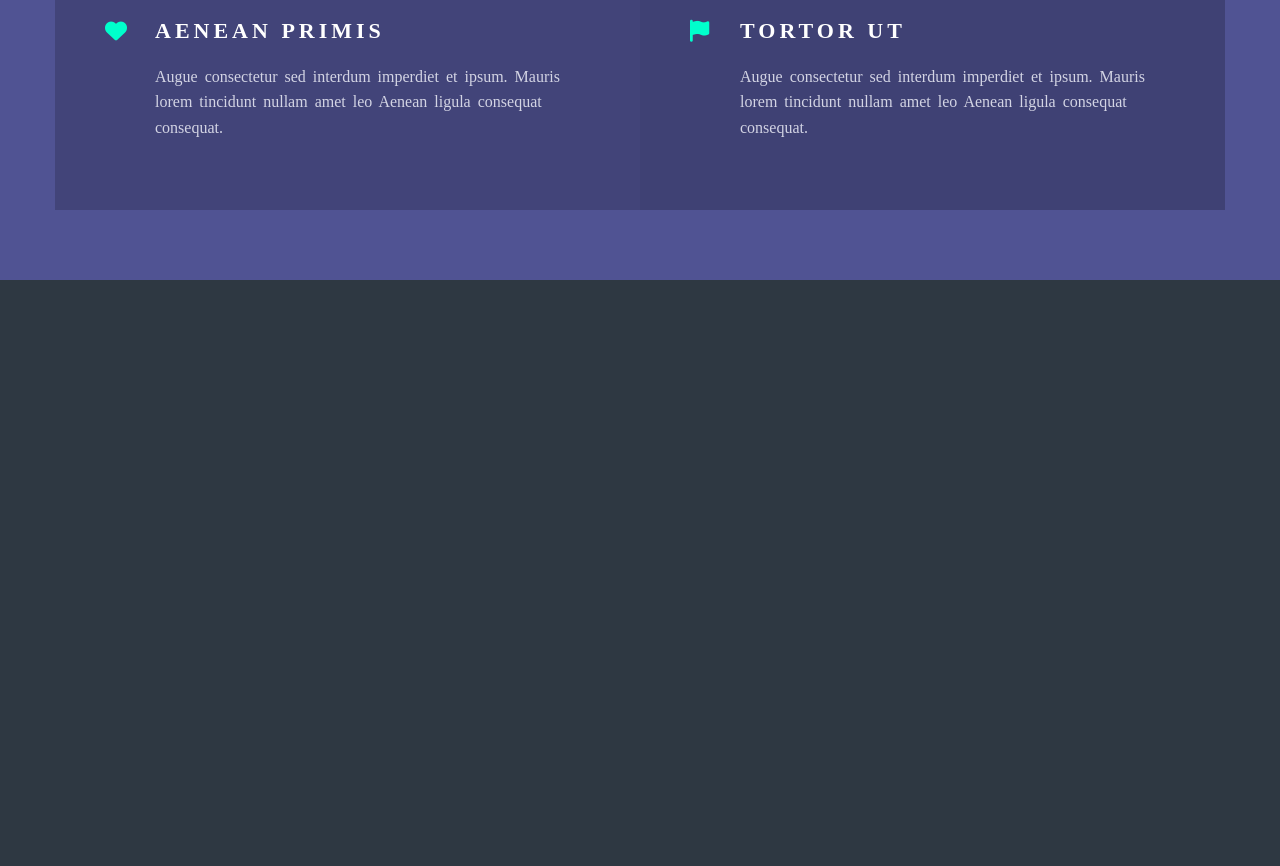
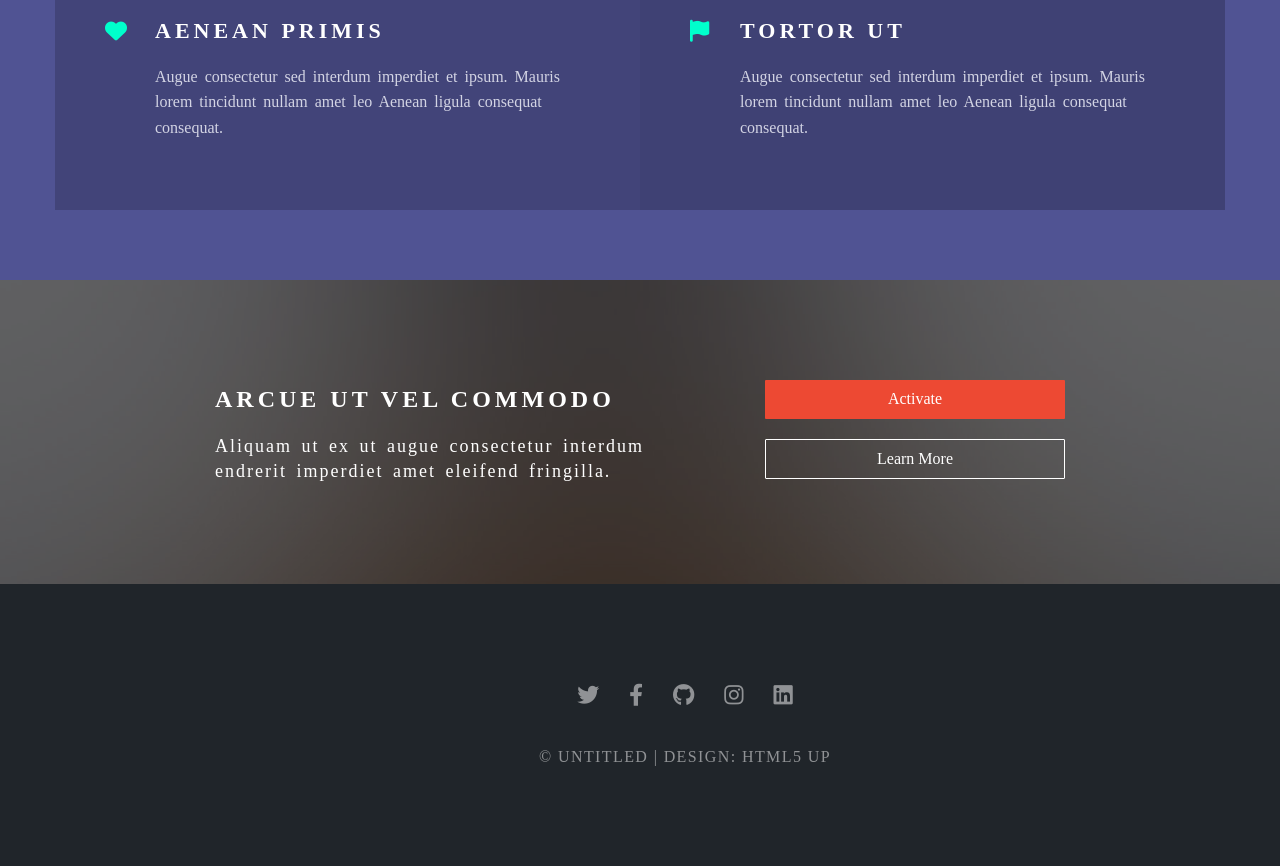
Before and after one commit to Eng-Ahmed-Mostafa/Template-7, a plain HTML site: page index.html in a window 1280 px wide. Shown: the part 3184-4050 px from the top of the page. Before the commit the page ends 3464 px from the top, so only its background shows below. Drawn offline with Linux system fonts and the light colour scheme.

Commit message:
UPD Site Up

```diff
--- a/css/main.css
+++ b/css/main.css
@@ -76,9 +76,17 @@ button {
     outline: none;
     background-color: var(--main-background-color-button);
     color: white;
+    cursor: pointer;
+}
+button.white {
+    background-color: transparent;
+    border: 1px solid white;
 }
 button:hover {
     background-color: var(--hover-main-background-color-button);
+}
+button.white:hover {
+    background-color: rgba(255, 255, 255, 0.231);
 }
 button a {
     color: white;
@@ -269,7 +277,7 @@ button a {
     display: block;
     max-width: 400px;
     z-index: 5;
-    transition: opacity 2s 4s;
+    transition: opacity 2s 3s;
 }
 .landing .container span.display {
     opacity: 1;
@@ -279,7 +287,7 @@ button a {
 }
 .landing .container button {
     opacity: 0;
-    transition: opacity 2s 4s;
+    transition: opacity 2s 3s;
 }
 .landing .container button.display {
     opacity: 1;
@@ -294,7 +302,7 @@ button a {
     align-items: center;
     justify-content: center;
     gap: 20px;
-    transition: bottom 2s 5.5s;
+    transition: bottom 1.5s 4s;
 }
 .landing .transform-section.display {
     bottom: 50px;
@@ -493,3 +501,82 @@ button a {
     margin-top: 15px;
 }
 /* End Section Three */
+/* Start Section Four  */
+.four {
+    position: relative;
+    padding: 100px 0;
+    background-image: url(../image/banner.jpg);
+    background-size: cover;
+}
+.four::before {
+    content: "";
+    position: absolute;
+    top: 0;
+    left: 0;
+    width: 100%;
+    height: 100%;
+    background-color: rgba(0, 0, 0, 0.594);
+}
+.four .container {
+    position: relative;
+    display: flex;
+    justify-content: center;
+    gap: 100px;
+}
+.four .container .info {
+    color: white;
+    max-width: 450px;
+}
+.four .container .info p {
+    margin-top: 15px;
+    word-spacing: 3px;
+    font-size: 18px;
+    letter-spacing: 2px;
+    line-height: 1.4;
+}
+.four .container .button {
+    display: flex;
+    flex-direction: column;
+    gap: 20px;
+    min-width: 300px;
+}
+.four .container .button button {
+    width: 100%;
+}
+/* End Section Four  */
+/* Start Section Footer  */
+.footer {
+    padding: 100px;
+    background-color: #20252a;
+    text-align: center;
+}
+.footer .container ul {
+    list-style: none;
+    display: flex;
+    align-items: center;
+    justify-content: center;
+    gap: 30px;
+}
+.footer .container ul li a {
+    color: rgba(255, 255, 255, 0.5);
+    text-decoration: none;
+}
+.footer .container ul li a:hover {
+    color: white;
+}
+.footer .container ul li a i {
+    font-size: 22px;
+}
+.footer .container span {
+    display: block;
+    margin-top: 40px;
+    letter-spacing: 1.4px;
+    color: rgba(255, 255, 255, 0.5);
+}
+.footer .container span a {
+    color: rgba(255, 255, 255, 0.5);
+}
+.footer .container span a:hover {
+    color: rgb(255, 255, 255);
+}
+/* End Section Footer  */
--- a/index.html
+++ b/index.html
@@ -111,6 +111,33 @@
       </div>
     </div>
     <!-- End Three Section-->
+    <!-- Start Section Four-->
+    <div class="four">
+      <div class="container">
+        <div class="info">
+          <h2>ARCUE UT VEL COMMODO</h2>
+          <p>Aliquam ut ex ut augue consectetur interdum endrerit imperdiet amet eleifend fringilla.</p>
+        </div>
+        <div class="button">
+          <button>Activate</button>
+          <button class="white">Learn More</button>
+        </div>
+      </div>
+    </div>
+    <!-- End Section Four-->
+    <!-- Start Section Footer-->
+    <div class="footer">
+      <div class="container">
+        <ul>
+          <li> <a><i class="fa-brands fa-twitter"></i></a></li>
+          <li> <a><i class="fa-brands fa-facebook-f"></i></a></li>
+          <li> <a><i class="fa-brands fa-github"></i></a></li>
+          <li> <a><i class="fa-brands fa-instagram"></i></a></li>
+          <li> <a><i class="fa-brands fa-linkedin"></i></a></li>
+        </ul><span>© UNTITLED | DESIGN: <a>HTML5 UP</a></span>
+      </div>
+    </div>
+    <!-- End Section Footer-->
     <!-- Start javaScript Files-->
     <script src="js/main.js"></script>
   </body>
```
Also changed, not shown: 1 other file.
